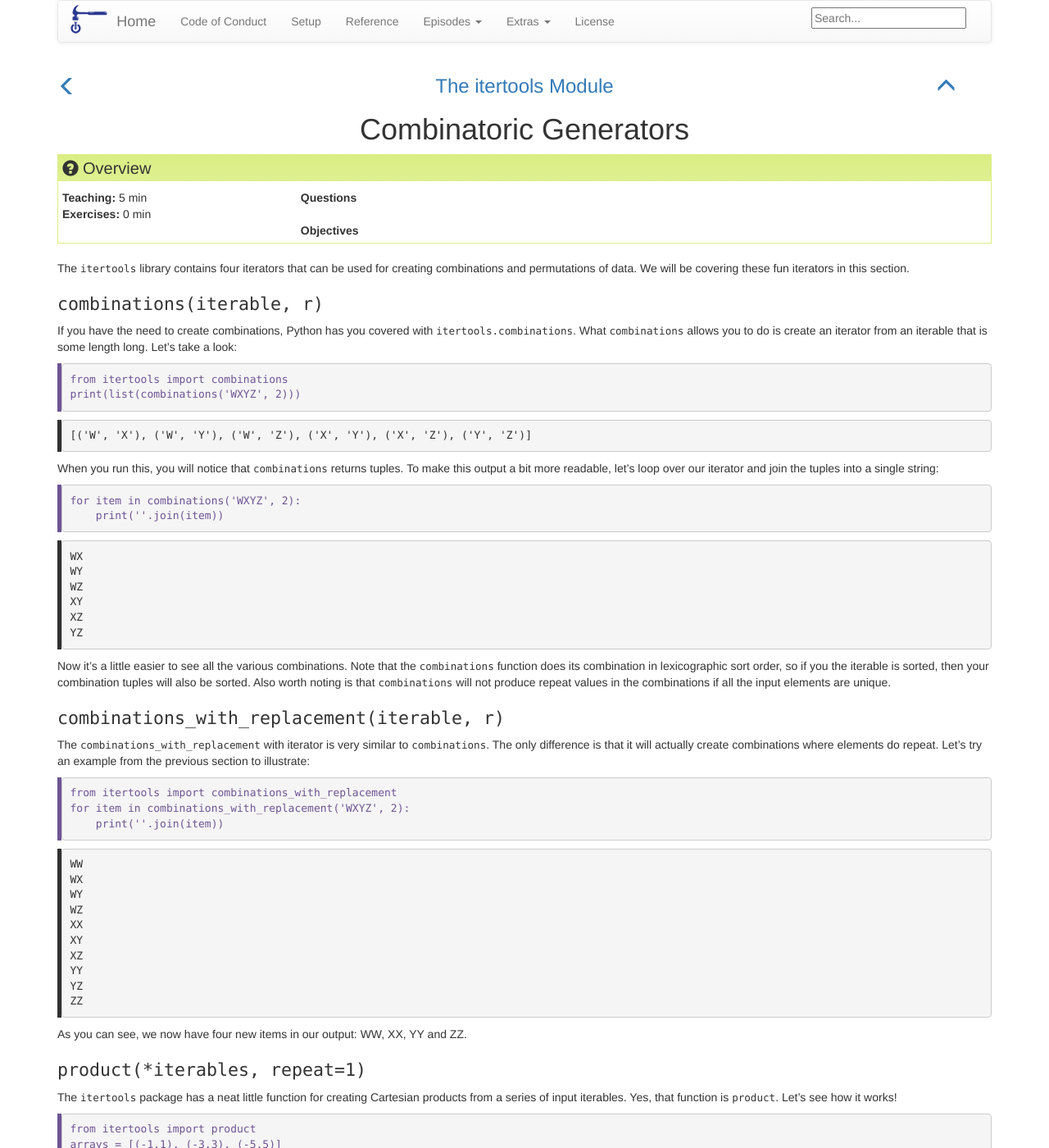
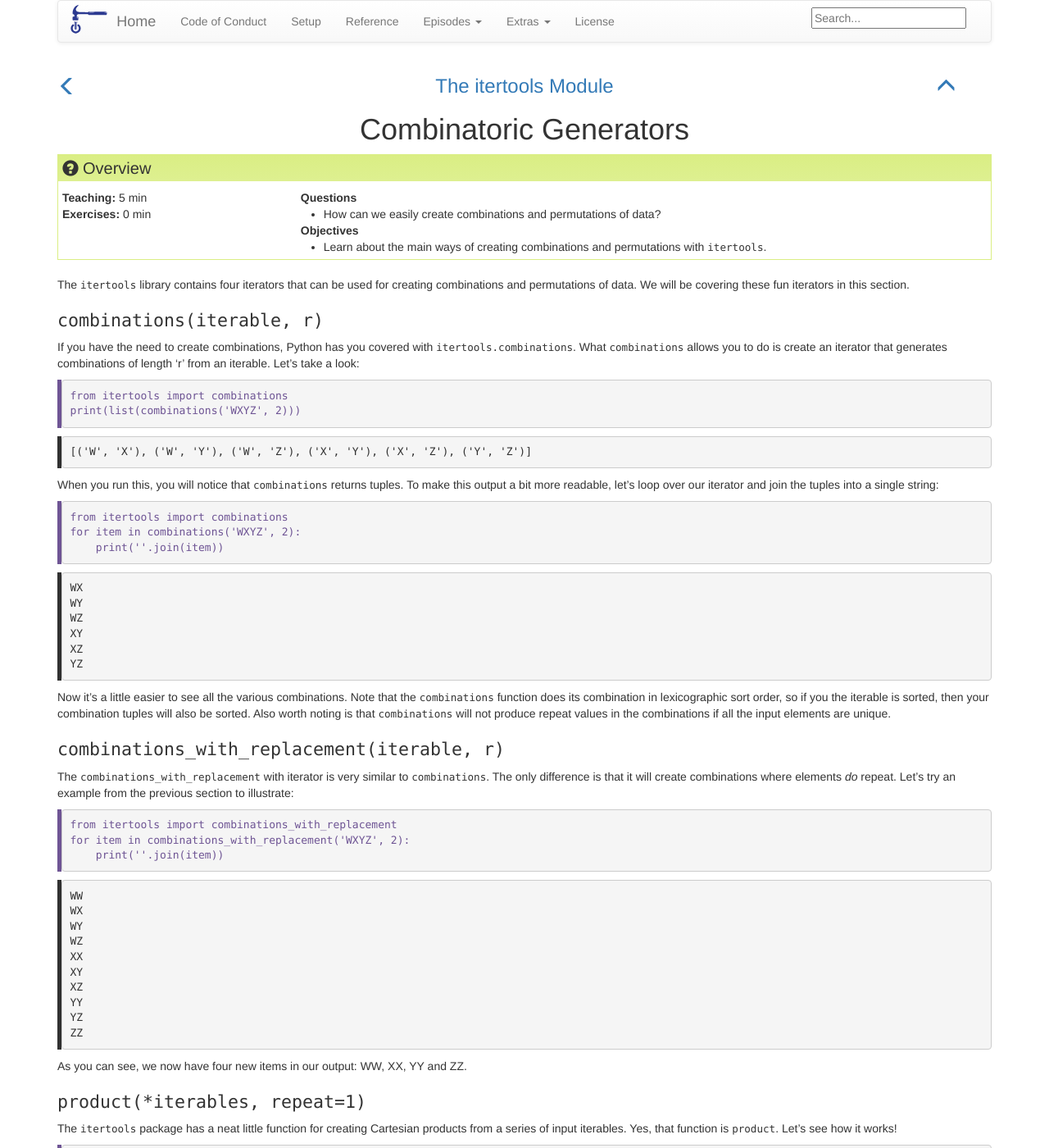
Before and after one commit to albietz/python-itertools, a Jekyll site: the page built from _episodes/03-combinatoric-generators.md, in a window 1280 px wide and 1400 px high. Shown: the whole window at 82% size. Built offline with Jekyll 4.4.1, drawn with Linux system fonts in a browser that asks for light colours; some of the changed text lies outside the part shown.

Commit message:
Signed-off-by: Greg Watson <g.watson@computer.org>

```diff
--- a/_episodes/03-combinatoric-generators.md
+++ b/_episodes/03-combinatoric-generators.md
@@ -3,8 +3,11 @@ title: "Combinatoric Generators"
 teaching: 5
 exercises: 0
 questions:
+- How can we easily create combinations and permutations of data?
 objectives:
+- Learn about the main ways of creating combinations and permutations with `itertools`.
 keypoints:
+- The combinatoric generators provide an efficient way of iterating over combinations and permutations of data.
 ---
 The `itertools` library contains four iterators that can be used for creating combinations and permutations of data.
 We will be covering these fun iterators in this section.
@@ -12,7 +15,7 @@ We will be covering these fun iterators in this section.
 ### `combinations(iterable, r)`
 
 If you have the need to create combinations, Python has you covered with `itertools.combinations`. What `combinations` allows
-you to do is create an iterator from an iterable that is some length long. Let’s take a look:
+you to do is create an iterator that generates combinations of length 'r' from an iterable. Let’s take a look:
 
 ~~~
 from itertools import combinations
@@ -29,6 +32,7 @@ When you run this, you will notice that `combinations` returns tuples. To make t
 loop over our iterator and join the tuples into a single string:
 
 ~~~
+from itertools import combinations
 for item in combinations('WXYZ', 2):
     print(''.join(item))
 ~~~
@@ -52,7 +56,7 @@ if all the input elements are unique.
 ### `combinations_with_replacement(iterable, r)`
 
 The `combinations_with_replacement` with iterator is very similar to `combinations`. The only difference is that it
-will actually create combinations where elements do repeat. Let’s try an example from the previous section to illustrate:
+will create combinations where elements *do* repeat. Let’s try an example from the previous section to illustrate:
 
 ~~~
 from itertools import combinations_with_replacement
```
Also changed, not shown: _episodes/02-terminating-iterators.md (+1 -1 lines).
